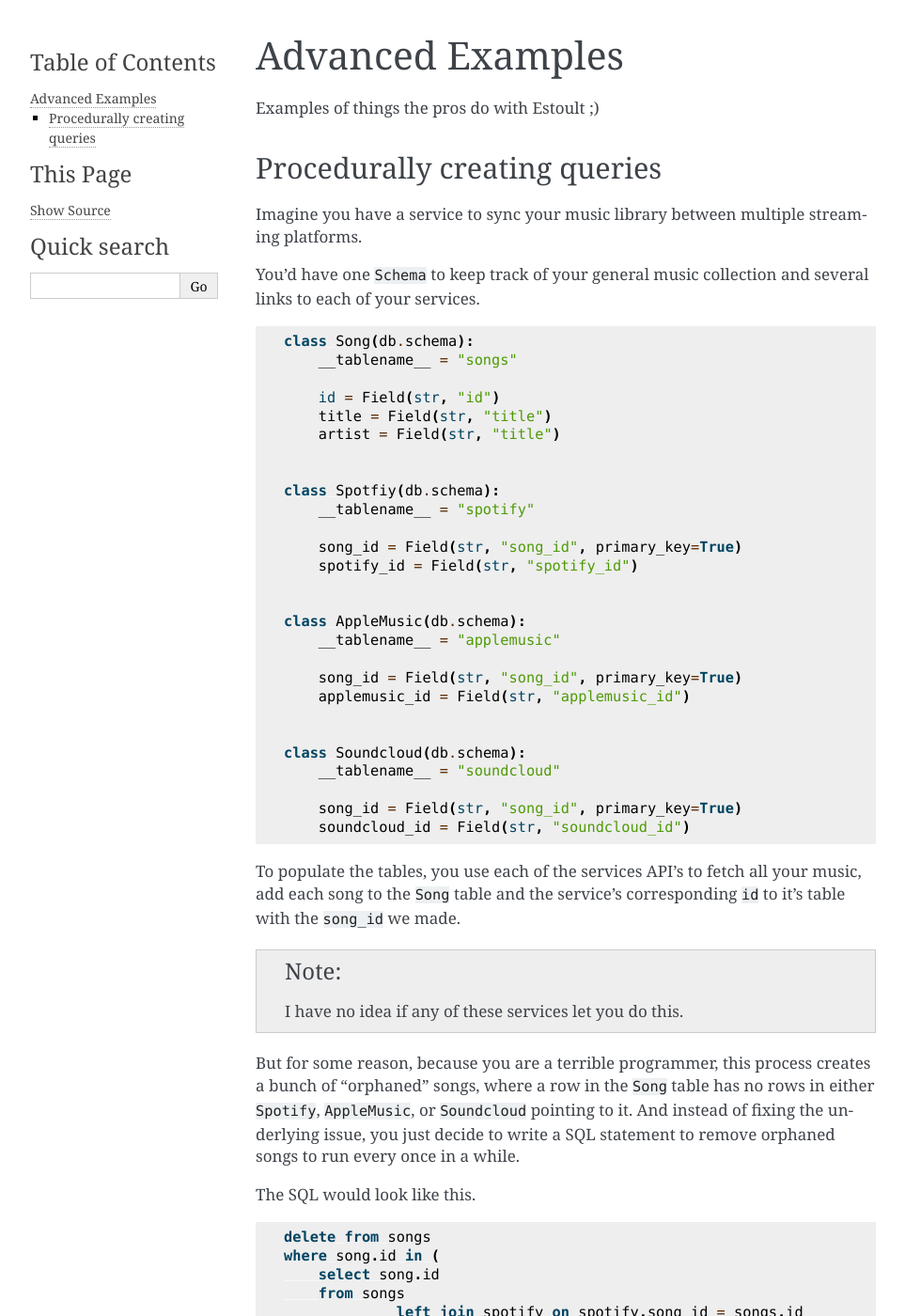
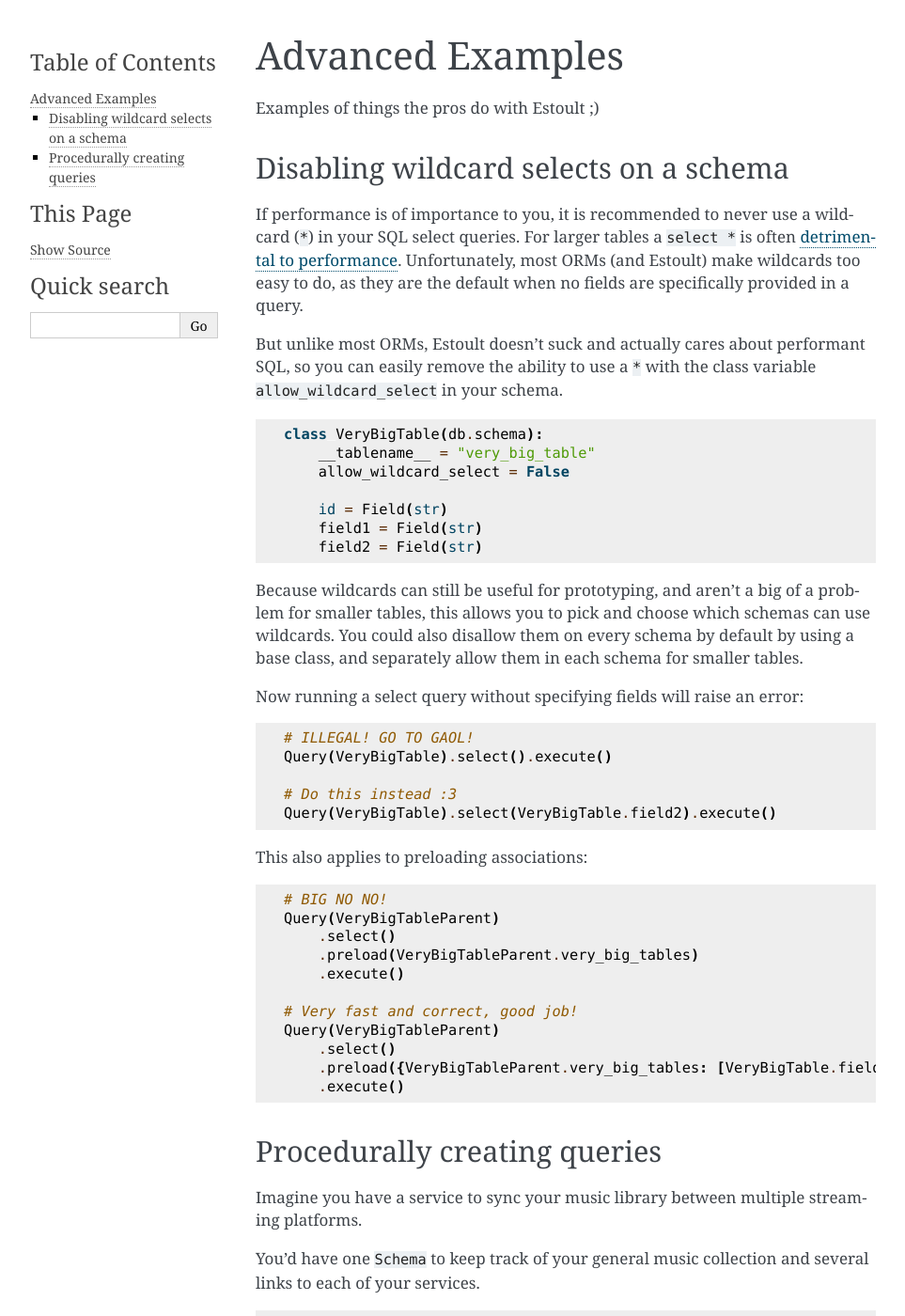
Before and after one commit to halcyonnouveau/estoult, a Sphinx documentation site: the page built from docs/advanced.rst, in a window 1280 px wide and 1400 px high. Shown: the whole window at 94% size, without its empty margins (148-1111 px from the left). Built offline with Sphinx 7.4.7, drawn with Linux system fonts in a browser that asks for light colours; some of the changed text lies outside the part shown.

Commit message:
wildcard docs

```diff
--- a/docs/advanced.rst
+++ b/docs/advanced.rst
@@ -2,6 +2,51 @@ Advanced Examples
 =================
 
 Examples of things the pros do with Estoult ;)
+
+Disabling wildcard selects on a schema
+--------------------------------------
+
+If performance is of importance to you, it is recommended to never use a wildcard (``*``) in your SQL select queries. For larger tables a ``select *`` is often `detrimental to performance <https://tanelpoder.com/posts/reasons-why-select-star-is-bad-for-sql-performance>`_. Unfortunately, most ORMs (and Estoult) make wildcards too easy to do, as they are the default when no fields are specifically provided in a query.
+
+But unlike most ORMs, Estoult doesn't suck and actually cares about performant SQL, so you can easily remove the ability to use a ``*`` with the class variable ``allow_wildcard_select`` in your schema.
+
+.. code-block:: python
+
+    class VeryBigTable(db.schema):
+        __tablename__ = "very_big_table"
+        allow_wildcard_select = False
+
+        id = Field(str)
+        field1 = Field(str)
+        field2 = Field(str)
+
+Because wildcards can still be useful for prototyping, and aren't a big of a problem for smaller tables, this allows you to pick and choose which schemas can use wildcards. You could also disallow them on every schema by default by using a base class, and separately allow them in each schema for smaller tables.
+
+Now running a select query without specifying fields will raise an error:
+
+.. code-block:: python
+
+    # ILLEGAL! GO TO GAOL!
+    Query(VeryBigTable).select().execute()
+
+    # Do this instead :3
+    Query(VeryBigTable).select(VeryBigTable.field2).execute()
+
+This also applies to preloading associations:
+
+.. code-block:: python
+
+    # BIG NO NO!
+    Query(VeryBigTableParent)
+        .select()
+        .preload(VeryBigTableParent.very_big_tables)
+        .execute()
+
+    # Very fast and correct, good job!
+    Query(VeryBigTableParent)
+        .select()
+        .preload({VeryBigTableParent.very_big_tables: [VeryBigTable.field1]})
+        .execute()
 
 Procedurally creating queries
 -----------------------------
@@ -15,9 +60,9 @@ You'd have one ``Schema`` to keep track of your general music collection and sev
     class Song(db.schema):
         __tablename__ = "songs"
 
-        id = Field(str, "id")
-        title = Field(str, "title")
-        artist = Field(str, "title")
+        id = Field(str)
+        title = Field(str)
+        artist = Field(str)
 
 
     class Spotfiy(db.schema):
--- a/docs/conf.py
+++ b/docs/conf.py
@@ -19,7 +19,7 @@ sys.path.insert(0, os.path.abspath("../"))
 # -- Project information -----------------------------------------------------
 
 project = "estoult"
-copyright = "2020, Justin Duch"
+copyright = "2021, Justin Duch"
 author = "Justin Duch"
 
 
--- a/docs/how_tos.rst
+++ b/docs/how_tos.rst
@@ -26,7 +26,7 @@ Currently, the supported joins are:
 Display generated query
 -----------------------
 
-You can ``print`` any unexecuted ``Query`` to display the generated SQL.
+You can ``print`` any un-executed ``Query`` to display the generated SQL.
 
 .. code-block:: python
 
--- a/estoult.py
+++ b/estoult.py
@@ -425,6 +425,11 @@ class SchemaMetaclass(type):
 
 
 class Schema(metaclass=SchemaMetaclass):
+    """
+    A schema representation of a database table.
+
+    :ivar allow_wildcard_select: Determines if wildcards can be used when 'selecting'.
+    """
 
     _database_ = None
     __tablename__ = None
```
Also changed, not shown: 2 other files.
